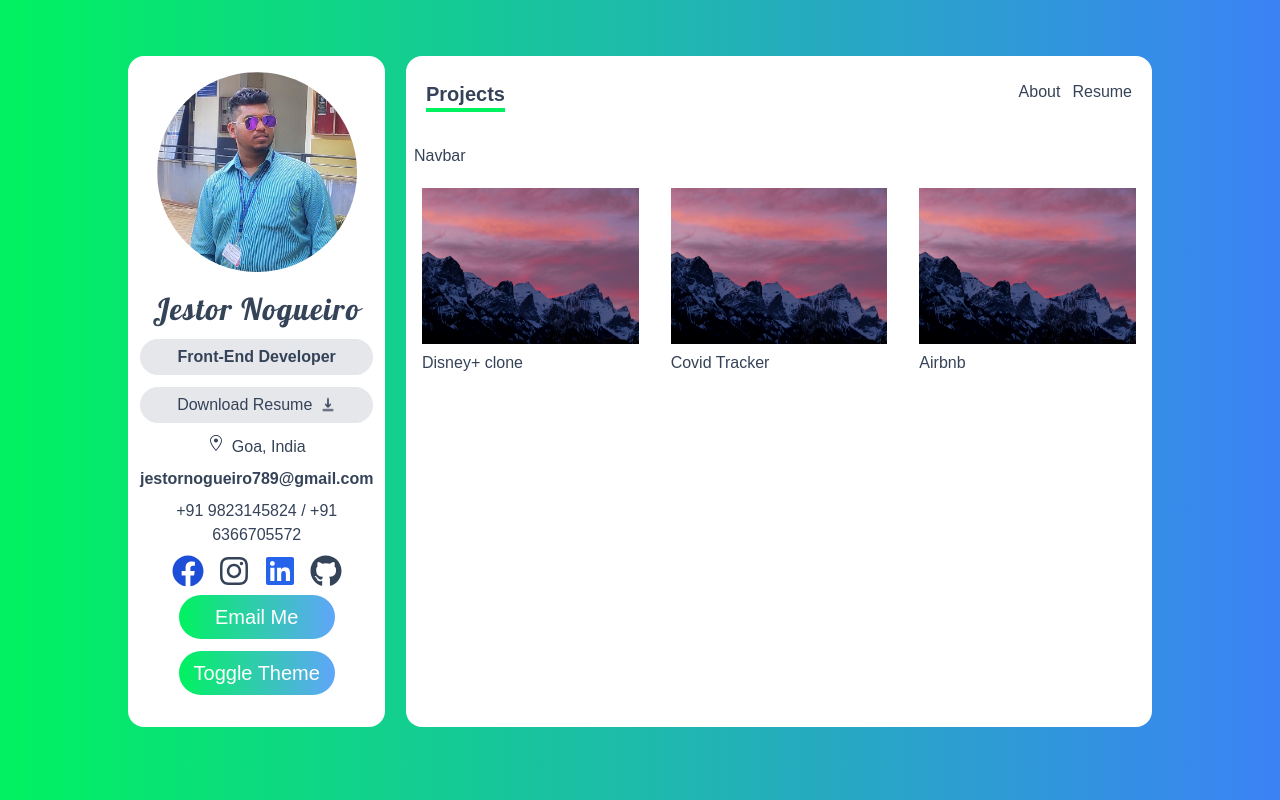
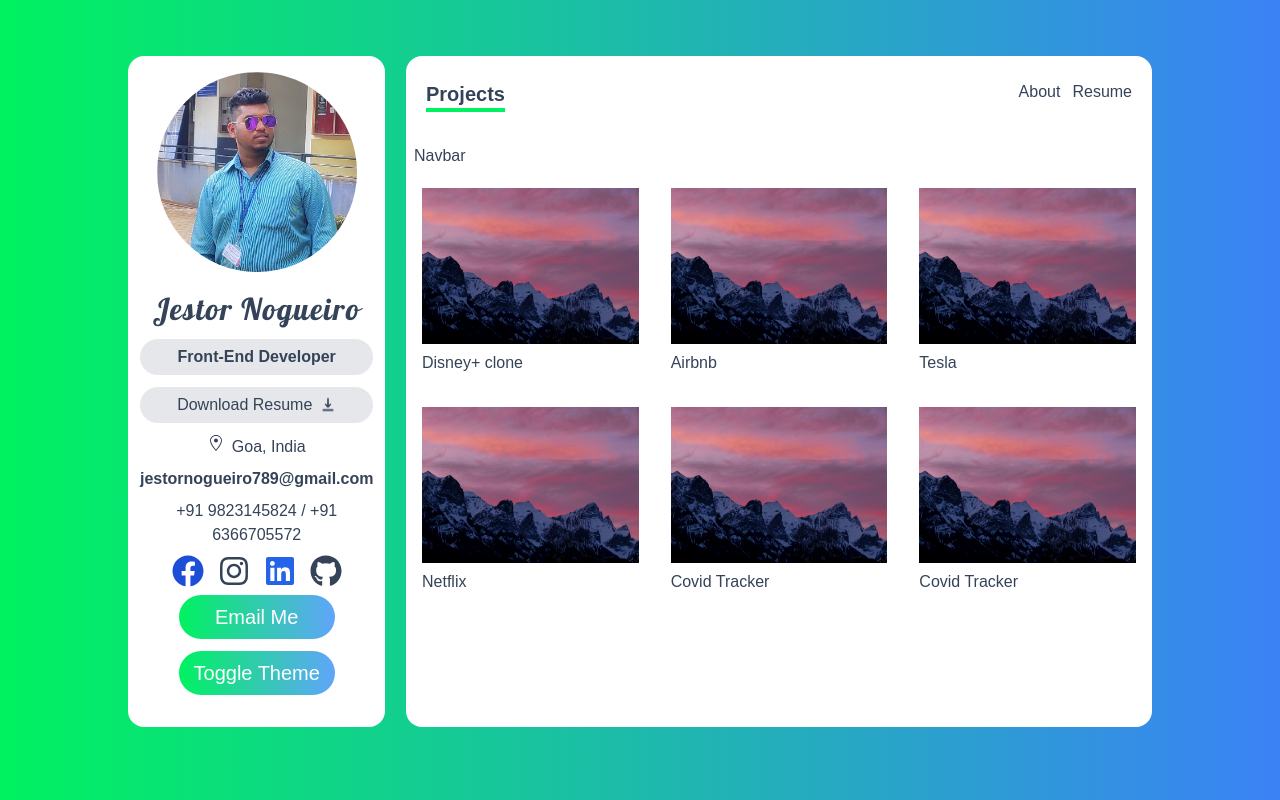
Before and after one commit to JestorNogueiro/portfolio, a Next.js app: page /projects in a window 1280 px wide. Built offline with nearby package versions, Linux system fonts and the light colour scheme.

Commit message:
added project details

```diff
--- a/data.ts
+++ b/data.ts
@@ -28,27 +28,60 @@
     name: "Disney+ clone",
     description: "this is clone made with next js",
     image_path: "/scene.jpg",
-    deployed_url: "/xdfvd",
-    github_url: "fdbfdb",
+    deployed_url: "https://disney-clone-ashy.vercel.app/",
+    github_url: "https://github.com/JestorNogueiro/disney-clone",
     category: ["next"],
-    tech: ["react", "next", "hero Icons"],
+    tech: ["reactjs", "nextjs", "hero Icons", "Tailwind css", "react-player"],
+  },
+  {
+    name: "Airbnb ",
+    description: "this is airbnb clone made with next js",
+    image_path: "/scene.jpg",
+    deployed_url: "https://airbnb-jestornogueiro.vercel.app/",
+    github_url: "https://github.com/JestorNogueiro/airbnb",
+    category: ["next"],
+    tech: ["reactjs", "nextjs", "tailwindcss", "hero Icons", "react-map"],
+  },
+  {
+    name: "Tesla",
+    description: "this is clone made with react js",
+    image_path: "/scene.jpg",
+    deployed_url: "https://tesla-clone-flax.vercel.app/",
+    github_url: "https://github.com/JestorNogueiro/Tesla-clone",
+    category: ["react"],
+    tech: ["reactjs", "material UI", "styled-components", "firebase"],
+  },
+  {
+    name: "Netflix",
+    description: "this is clone made with react js",
+    image_path: "/scene.jpg",
+    deployed_url: "https://netflix-clone-129c2.web.app/",
+    github_url: "https://github.com/JestorNogueiro/Netflix-Clone",
+    category: ["react"],
+    tech: ["reactjs", "material UI", "axios", "firebase"],
   },
   {
     name: "Covid Tracker",
     description: "this is clone made with next js",
     image_path: "/scene.jpg",
-    deployed_url: "/xdfvd",
-    github_url: "fdbfdb",
+    deployed_url: "https://jestor-covid19-tracker.web.app/",
+    github_url: "https://github.com/JestorNogueiro/covid19-tracker",
     category: ["react"],
-    tech: ["react", "material UI", "firebase"],
+    tech: [
+      "reactjs",
+      "material UI",
+      "react-leaflet (map)",
+      "chartjs",
+      "firebase",
+    ],
   },
   {
-    name: "Airbnb ",
+    name: "Covid Tracker",
     description: "this is clone made with next js",
     image_path: "/scene.jpg",
-    deployed_url: "/xdfvd",
-    github_url: "fdbfdb",
-    category: ["next"],
-    tech: ["react", "next", "hero Icons"],
+    deployed_url: "",
+    github_url: "https://github.com/JestorNogueiro/amazon-clone",
+    category: ["react"],
+    tech: ["reactjs", "material UI", "firebase"],
   },
 ];
```
